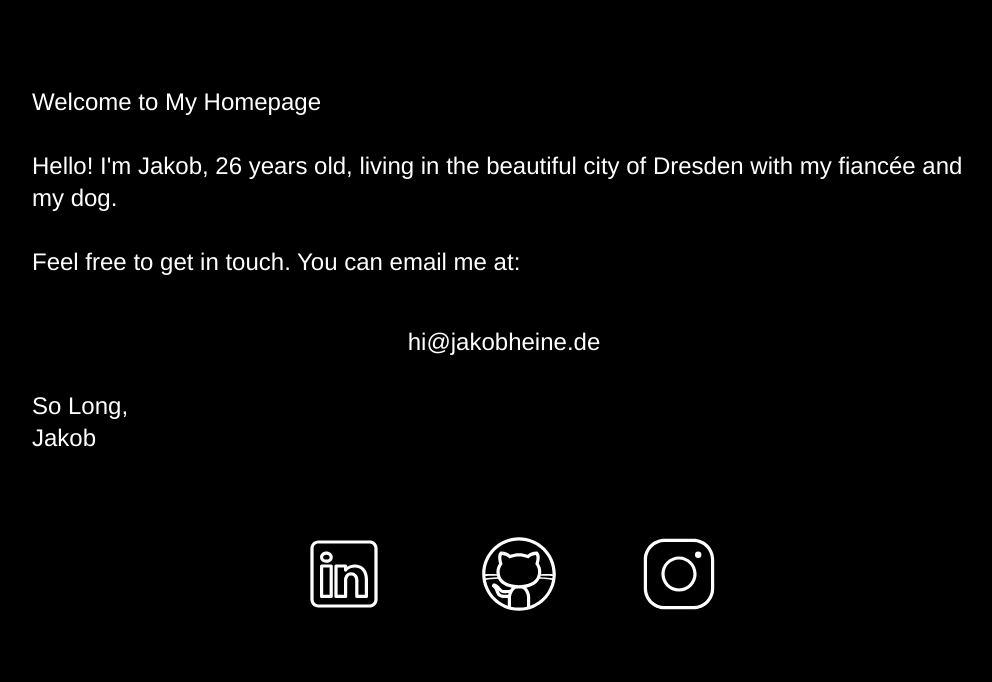
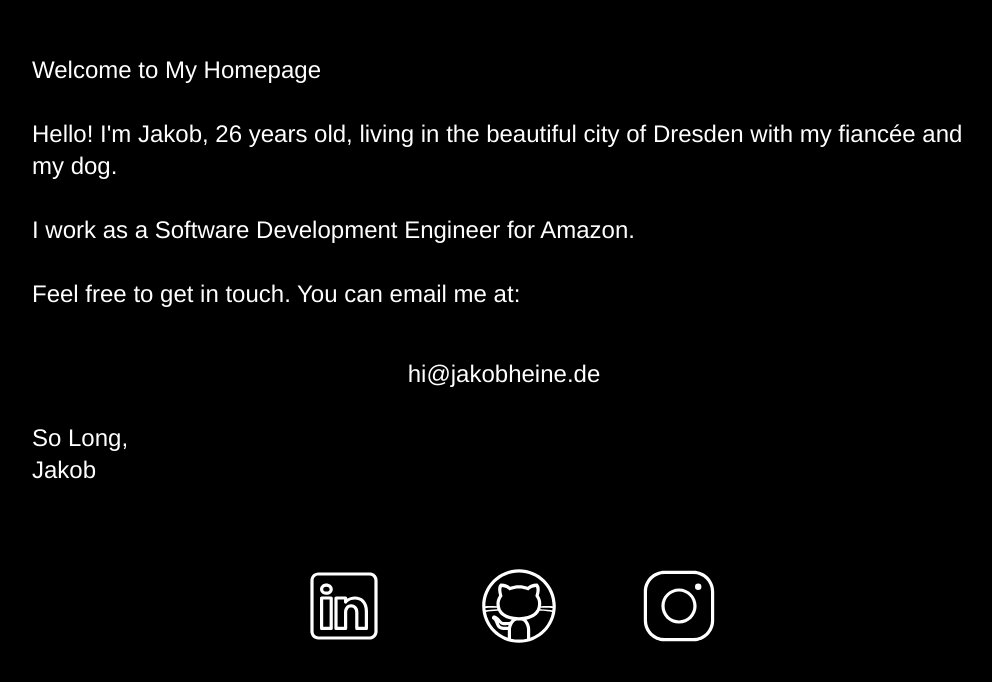
Before and after one commit to jakobheine/custom-personal-website, a Next.js app: page / in a window 1280 px wide. Shown: the part 850-1532 px from the top of the page, without its empty margins (136-1128 px from the left). Built offline with nearby package versions, Linux system fonts and the light colour scheme.

Commit message:
feat(next): Leak cool new job :P

```diff
--- a/src/app/pages/home/sections/NextSection.tsx
+++ b/src/app/pages/home/sections/NextSection.tsx
@@ -30,7 +30,9 @@ export function NextSection() {
           <br />
           Hello! I'm Jakob, {age} years old, living in the beautiful city of
           Dresden with my fiancée and my dog.
-          {/* I work as Software Development Engineer for Amazon. */}
+          <br />
+          <br />
+          I work as a Software Development Engineer for Amazon.
           <br />
           <br />
         </p>
```
